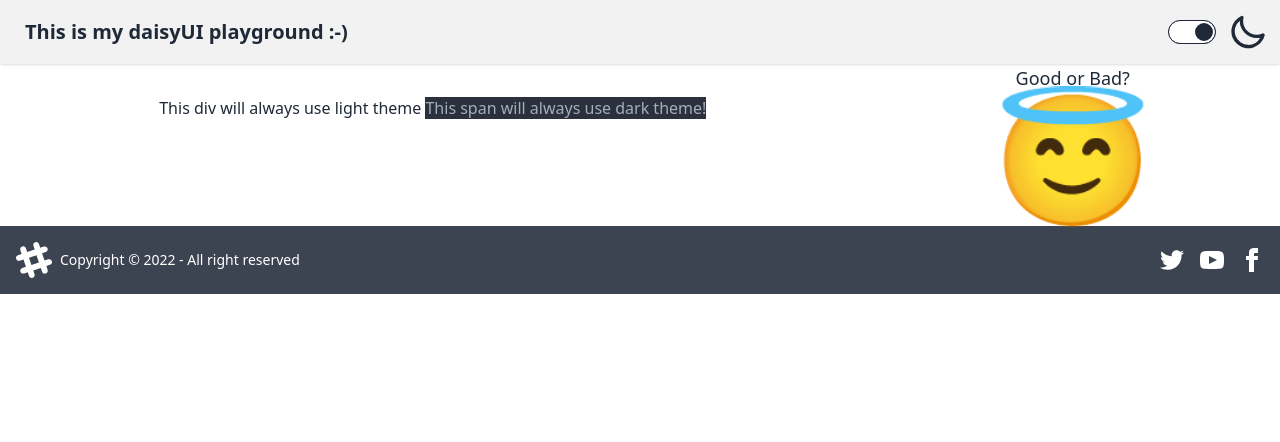
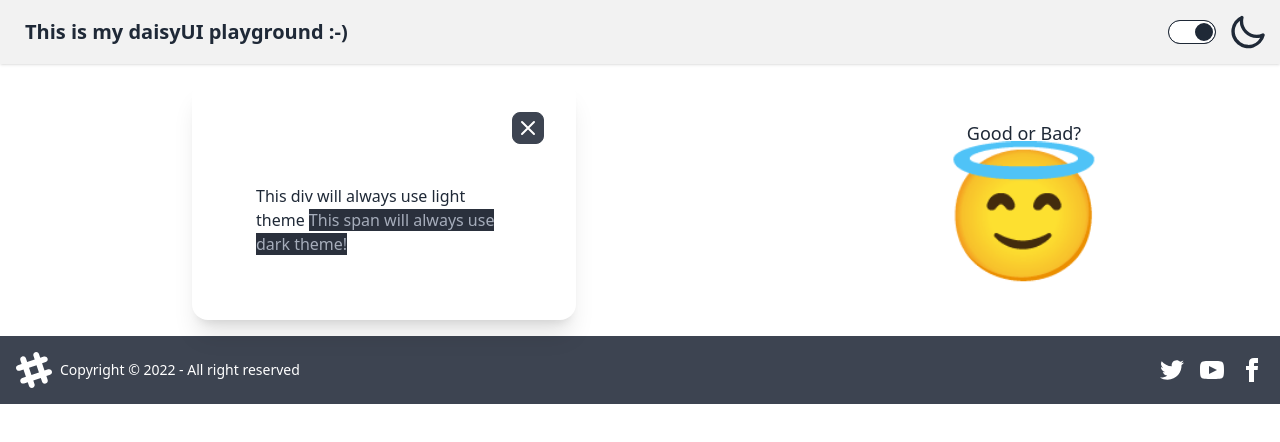
Before and after one commit to FL0R1AN84/vite-tailwind, a Vue app: page / in a window 1280 px wide. Shown: the top 442 px of the page. Built offline with nearby package versions, Linux system fonts and the light colour scheme.

Commit message:
refactor: 💡 Add a card with close button

```diff
--- a/src/components/Content.vue
+++ b/src/components/Content.vue
@@ -2,11 +2,34 @@
 </script>
 
 <template>
-  <div class="flex justify-around">
-    <div data-theme="light" class="m-4 p-4">
-      This div will always use light theme
-      <span data-theme="dark">This span will always use dark theme!</span>
+  <div class="flex justify-around items-center">
+    <div class="card w-96 bg-base-100 shadow-xl m-4">
+      <div class="card-body">
+        <div class="card-actions justify-end">
+          <button class="btn btn-square btn-sm">
+            <svg
+              xmlns="http://www.w3.org/2000/svg"
+              class="h-6 w-6"
+              fill="none"
+              viewBox="0 0 24 24"
+              stroke="currentColor"
+            >
+              <path
+                stroke-linecap="round"
+                stroke-linejoin="round"
+                stroke-width="2"
+                d="M6 18L18 6M6 6l12 12"
+              />
+            </svg>
+          </button>
+        </div>
+        <div data-theme="light" class="m-4 p-4">
+          This div will always use light theme
+          <span data-theme="dark">This span will always use dark theme!</span>
+        </div>
+      </div>
     </div>
+
     <div>
       <p class="text-center text-lg">Good or Bad?</p>
       <label class="swap swap-flip text-9xl">
```
